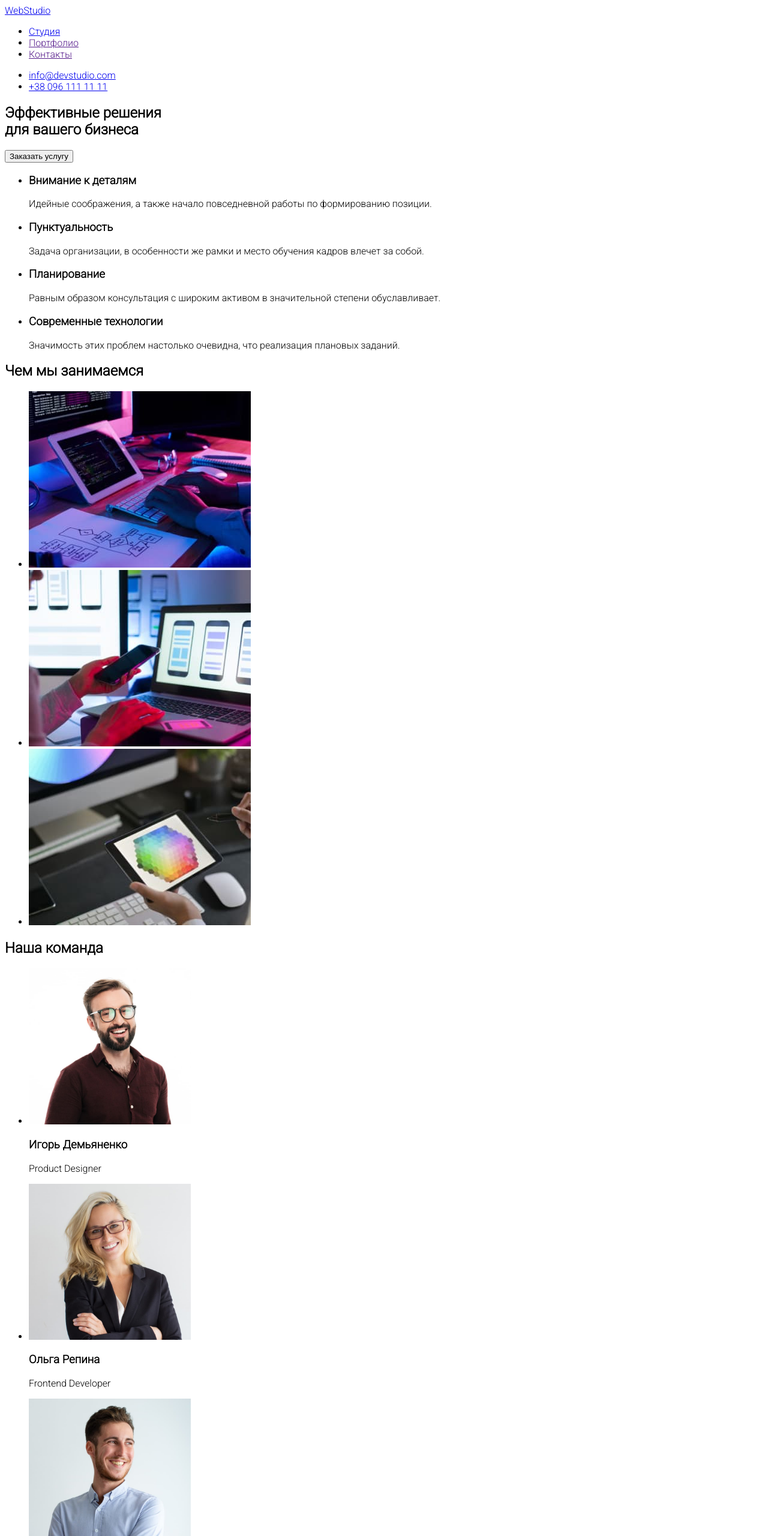
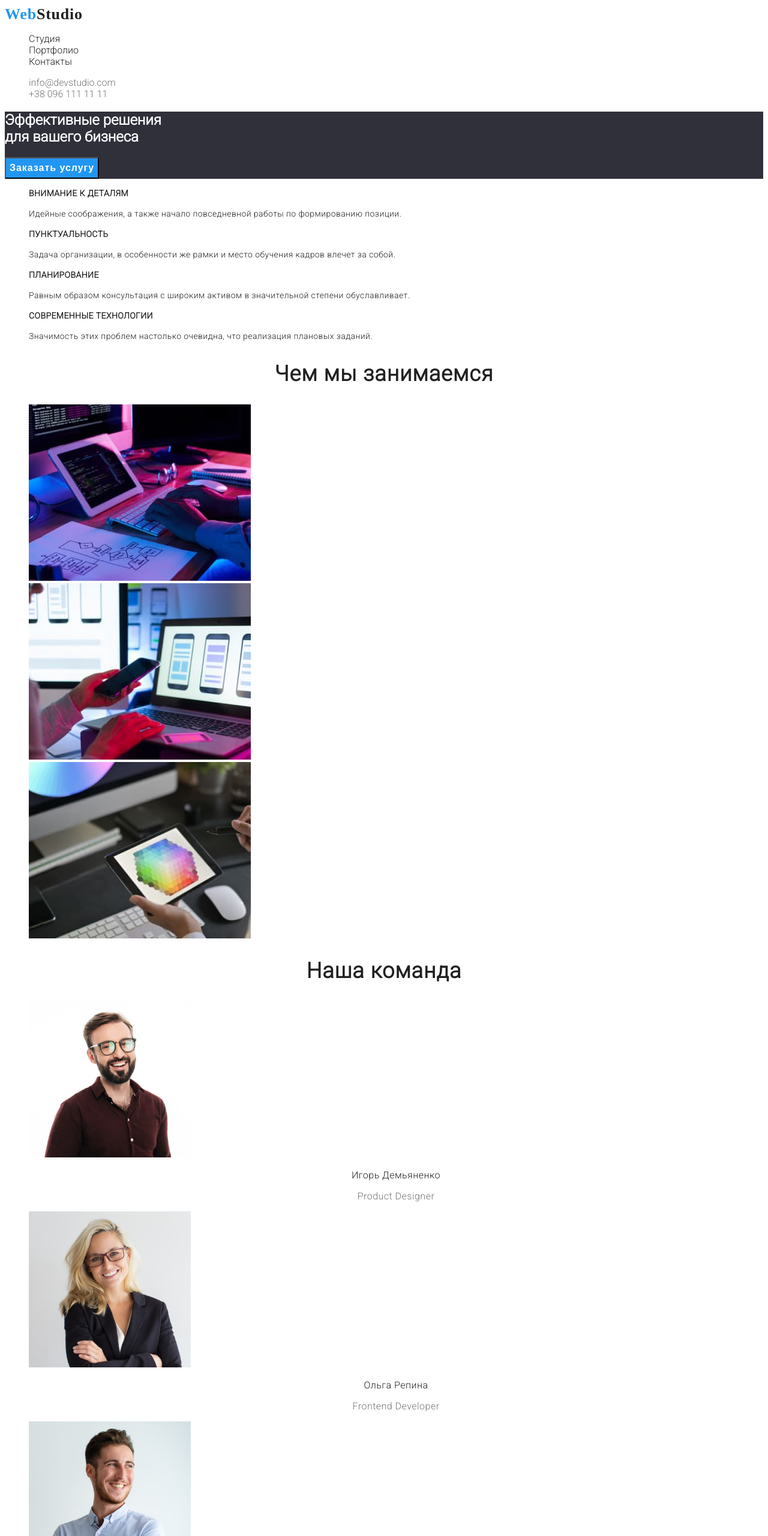
Before and after one commit to Viacheslav-Maksymyshen/goit-markup-hw-02, a plain HTML site: page index.html in a window 1280 px wide. Shown: the top 2560 px of the page at 60% size. Drawn offline with Linux system fonts and the light colour scheme.

Commit message:
task-2.2 color

```diff
--- a/css/styles.css
+++ b/css/styles.css
@@ -1,6 +1,160 @@
+:root {
+  --main-text-color: #212121;
+  --second-text-color: #757575;
+  --blue-color: #2196f3;
+  --white-color: #ffffff;
+  --background-color: #2f303a;
+  --footer-link-color: rgba(255, 255, 255, 0.6);
+}
 body {
   font-family: 'Roboto', sans-serif;
+  color: var(--main-text-color);
+}
+a {
+  text-decoration: none;
+}
+ul {
+  list-style: none;
 }
 .hide {
   display: none;
 }
+.nav {
+  /* position: absolute;
+  width: 1600px;
+  height: 80px;
+  left: 0px;
+  top: 0px;*/
+  background: var(--white-color);
+}
+
+.link:hover,
+.link:focus {
+  color: var(--blue-color);
+}
+.nav {
+  color: var(--main-text-color);
+}
+.contakt {
+  color: var(--second-text-color);
+}
+
+.order {
+  /* position: absolute;
+  width: 1600px;
+  height: 600px;
+  left: 0px;
+  top: 80px;*/
+  background: var(--background-color);
+}
+.order-title {
+  /* font-style: normal;
+  font-weight: 900;
+  font-size: 44px;
+  line-height: 60px;
+  text-align: center;
+  letter-spacing: 0.06em;
+  text-transform: uppercase;*/
+
+  color: var(--white-color);
+}
+.order-button {
+  font-weight: bold;
+  font-size: 16px;
+  line-height: 30px;
+  display: flex;
+  align-items: center;
+  text-align: center;
+  letter-spacing: 0.06em;
+  background: var(--blue-color);
+  color: var(--white-color);
+}
+.section-title {
+  font-weight: bold;
+  font-size: 36px;
+  line-height: 42px;
+  text-align: center;
+  letter-spacing: 0.03em;
+}
+.strengths {
+}
+.strengths-title {
+  font-weight: bold;
+  font-size: 14px;
+  line-height: 16px;
+  letter-spacing: 0.03em;
+  text-transform: uppercase;
+}
+.strengths-text {
+  font-style: normal;
+  font-weight: normal;
+  font-size: 14px;
+  line-height: 24px;
+  letter-spacing: 0.03em;
+}
+.project {
+}
+
+.team {
+}
+.team-title {
+  font-style: normal;
+  font-weight: 500;
+  font-size: 16px;
+  line-height: 19px;
+  text-align: center;
+  letter-spacing: 0.03em;
+  color: var(--main-text-color);
+}
+.team-text {
+  font-style: normal;
+  font-weight: normal;
+  font-size: 16px;
+  line-height: 19px;
+  text-align: center;
+  letter-spacing: 0.03em;
+  color: var(--second-text-color);
+}
+
+.footer {
+  /* position: absolute;
+  width: 1600px;
+  height: 252px;
+  left: 0px;
+  top: 2097px; */
+  background-color: var(--background-color);
+}
+.address {
+  font-style: normal;
+  font-weight: normal;
+  font-size: 14px;
+  line-height: 24px;
+  letter-spacing: 0.03em;
+}
+.address a {
+  color: var(--footer-link-color);
+}
+.address p {
+  color: var(--white-color);
+}
+.logo {
+  font-family: Raleway;
+  font-style: normal;
+  font-weight: bold;
+  font-size: 26px;
+  line-height: 31px;
+  letter-spacing: 0.03em;
+  color: var(--white-color);
+}
+.logo-span {
+  color: var(--blue-color);
+}
+.logo-header {
+  color: var(--main-text-color);
+}
+/* фон кнопки background: #2196F3; */
+/* колір ссилок color: #2196F3; */
+/* колір заголовку color: #212121 */
+/* колір опису color: #757575; */
+/* фон сірий background: #2F303A; */
+/* білий color: #FFFFFF; */
--- a/index.html
+++ b/index.html
@@ -15,59 +15,63 @@
   </head>
   <body>
     <!--Header-->
-    <header>
+    <header class="header">
       <nav>
-        <a href="./index.html"><span>Web</span>Studio</a>
-        <ul>
-          <li><a href="./index.html">Студия</a></li>
-          <li><a href="">Портфолио</a></li>
-          <li><a href="">Контакты</a></li>
+        <a href="./index.html" class="logo logo-header"><span class="logo-span">Web</span>Studio</a>
+        <ul class="">
+          <li><a href="./index.html" class="link nav">Студия</a></li>
+          <li><a href="" class="link nav">Портфолио</a></li>
+          <li><a href="" class="link nav">Контакты</a></li>
         </ul>
-        <ul>
-          <li><a href="mailto:info@devstudio.com">info@devstudio.com</a></li>
-          <li><a href="tel:+380961111111">+38 096 111 11 11</a></li>
+        <ul class="">
+          <li><a href="mailto:info@devstudio.com" class="link contakt">info@devstudio.com</a></li>
+          <li><a href="tel:+380961111111" class="link contakt">+38 096 111 11 11</a></li>
         </ul>
       </nav>
     </header>
     <!--Main-->
     <main>
       <!--Order-->
-      <section>
-        <h1>
+      <section class="order">
+        <h1 class="order-title">
           Эффективные решения <br />
           для вашего бизнеса
         </h1>
-        <button name="button_order" type="button">Заказать услугу</button>
+        <button class="order-button" name="button_order" type="button">Заказать услугу</button>
       </section>
       <!-- Our strengths-->
-      <section>
+      <section class="strengths">
         <h2 class="hide">Наши сильные качества</h2>
         <ul>
           <li>
-            <h3>Внимание к деталям</h3>
-            <p>Идейные соображения, а также начало повседневной работы по формированию позиции.</p>
+            <h3 class="strengths-title">Внимание к деталям</h3>
+            <p class="strengths-text">
+              Идейные соображения, а также начало повседневной работы по формированию позиции.
+            </p>
           </li>
           <li>
-            <h3>Пунктуальность</h3>
-            <p>
+            <h3 class="strengths-title">Пунктуальность</h3>
+            <p class="strengths-text">
               Задача организации, в особенности же рамки и место обучения кадров влечет за собой.
             </p>
           </li>
           <li>
-            <h3>Планирование</h3>
-            <p>
+            <h3 class="strengths-title">Планирование</h3>
+            <p class="strengths-text">
               Равным образом консультация с широким активом в значительной степени обуславливает.
             </p>
           </li>
           <li>
-            <h3>Современные технологии</h3>
-            <p>Значимость этих проблем настолько очевидна, что реализация плановых заданий.</p>
+            <h3 class="strengths-title">Современные технологии</h3>
+            <p class="strengths-text">
+              Значимость этих проблем настолько очевидна, что реализация плановых заданий.
+            </p>
           </li>
         </ul>
       </section>
       <!--Project -->
-      <section>
-        <h2>Чем мы занимаемся</h2>
+      <section class="project">
+        <h2 class="section-title">Чем мы занимаемся</h2>
         <ul>
           <li>
             <img src="./images/box_1.jpg" alt="Проект-1" width="370" height="294" />
@@ -81,38 +85,38 @@
         </ul>
       </section>
       <!--Team-->
-      <section>
-        <h2>Наша команда</h2>
+      <section class="team">
+        <h2 class="section-title">Наша команда</h2>
         <ul>
           <li>
             <img src="./images/team_card_1.jpg" alt="Игорь Демьяненко" width="270" height="260" />
-            <h3>Игорь Демьяненко</h3>
-            <p>Product Designer</p>
+            <h3 class="team-title">Игорь Демьяненко</h3>
+            <p class="team-text">Product Designer</p>
           </li>
           <li>
             <img src="./images/team_card_2.jpg" alt="Ольга Репина" width="270" height="260" />
-            <h3>Ольга Репина</h3>
-            <p>Frontend Developer</p>
+            <h3 class="team-title">Ольга Репина</h3>
+            <p class="team-text">Frontend Developer</p>
           </li>
           <li>
             <img src="./images/team_card_3.jpg" alt="Николай Тарасов" width="270" height="260" />
-            <h3>Николай Тарасов</h3>
-            <p>Marketing</p>
+            <h3 class="team-title">Николай Тарасов</h3>
+            <p class="team-text">Marketing</p>
           </li>
           <li>
             <img src="./images/team_card_4.jpg" alt="Михаил Ермаков" width="270" height="260" />
-            <h3>Михаил Ермаков</h3>
-            <p>UI Designer</p>
+            <h3 class="team-title">Михаил Ермаков</h3>
+            <p class="team-text">UI Designer</p>
           </li>
         </ul>
       </section>
     </main>
     <!--Footer-->
-    <footer>
-      <a href="./index.html"><span>Web</span>Studio</a>
-      <address>
+    <footer class="footer">
+      <a href="./index.html" class="logo"><span class="logo-span">Web</span>Studio</a>
+      <address class="address">
         <p>г. Киев, пр-т Леси Украинки, 26</p>
-        <a href="mailto:info@example.com">info@example.com</a>
+        <a href="mailto:info@example.com" class="link">info@example.com</a>
         <a href="tel:+380991111111">+38 099 111 11 11</a>
       </address>
     </footer>
```
Also changed, not shown: portfolio.html (added, +112 -0 lines), images/img_p.jpg (added), images/img_p_(1).jpg (added), images/img_p_(2).jpg (added), images/img_p_(3).jpg (added), images/img_p_(4).jpg (added), images/img_p_(5).jpg (added), images/img_p_(6).jpg (added), images/img_p_(7).jpg (added), images/img_p_(8).jpg (added).
